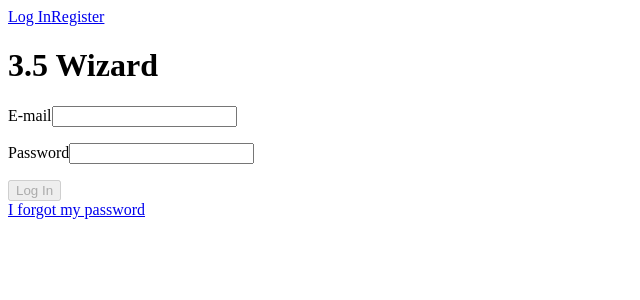
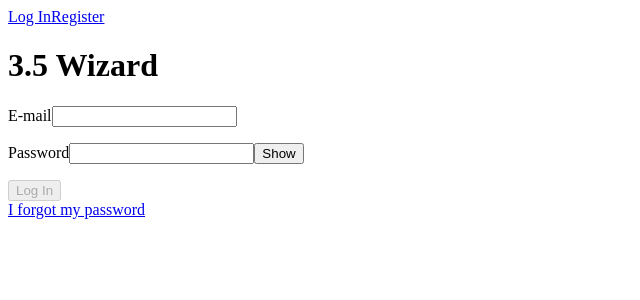
Before and after one commit to pfalzergbr/dnd-legacy-client, a React (Create React App) app: page /login in a window 1280 px wide. Shown: the top 300 px of the page, without its empty margins (0-640 px from the left). Built offline with nearby package versions, Linux system fonts and the light colour scheme.

Commit message:
add first version of show password button

```diff
--- /dev/null
+++ b/src/Hooks/useShowPassword.tsx
@@ -0,0 +1,11 @@
+import {useState} from 'react';
+
+export const useShowPassword = (initial: boolean = false) => {
+  const [isVisible, setIsVisible] = useState(initial)
+
+  const toggleVisible = () => {
+    setIsVisible(!isVisible)
+  }
+
+  return {isVisible, toggleVisible}
+}
--- /dev/null
+++ b/src/Pages/ForgotPassword.tsx
@@ -0,0 +1,6 @@
+
+const ForgotPassword: React.FC = () => {
+  return ( <div></div> );
+}
+
+export default ForgotPassword;
--- a/src/Pages/Login.tsx
+++ b/src/Pages/Login.tsx
@@ -4,6 +4,7 @@ import { yupResolver } from '@hookform/resolvers/yup';
 import * as yup from 'yup';
 import AuthHeader from '../Components/Auth/AuthHeader';
 import AuthTemplate from '../Templates/AuthTemplate';
+import { useShowPassword } from '../Hooks/useShowPassword';
 
 //TODO - Add error message after failed request
 
@@ -30,6 +31,8 @@ const Login: React.FC<LoginProps> = () => {
     mode: 'onTouched'
   });
   const { isValid } = useFormState({ control });
+  const {isVisible, toggleVisible} = useShowPassword(false)
+
   const onSubmit = (data: LoginInputs) => {
     alert(`email: ${data.email}, password: ${data.password}`);
   };
@@ -45,7 +48,8 @@ const Login: React.FC<LoginProps> = () => {
         </div>
         <div className='formControl'>
           <label htmlFor='password'>Password</label>
-          <input type='password' id='password' {...register('password')} />
+          <input type={isVisible ? 'text':'password'} id='password' {...register('password')} />
+          <button onClick={toggleVisible}>Show</button>
           <p role='alert'>{errors.password?.message}</p>
         </div>
         <button disabled={!isValid}>Log In</button>
--- a/src/Pages/Register.tsx
+++ b/src/Pages/Register.tsx
@@ -4,6 +4,7 @@ import * as yup from 'yup';
 import AuthHeader from '../Components/Auth/AuthHeader';
 import AuthTemplate from '../Templates/AuthTemplate';
 import { useValidation } from '../Hooks/useValidation';
+import { useShowPassword } from '../Hooks/useShowPassword';
 import './temp-css.css'
 
 interface RegisterInputs {
@@ -36,7 +37,7 @@ const Register: React.FC = () => {
   const { isValid } = useFormState({ control });
   const watchPassword = watch('password');
   const { validationState: { length, symbol, number, upperCase, lowerCase} } = useValidation(watchPassword);
-
+  const {isVisible, toggleVisible} = useShowPassword(false)
 
   const onSubmit = (data: RegisterInputs) => {
     alert(`email: ${data.email}, password: ${data.password}`);
@@ -53,7 +54,8 @@ const Register: React.FC = () => {
         </div>
         <div className='formControl'>
           <label htmlFor='password'>Create Password</label>
-          <input type='password' id='password' {...register('password')} />
+          <input type={isVisible ? 'text':'password'} id='password' {...register('password')} />
+          <button onClick={toggleVisible}>Show</button>
           {/* <p role='alert'>{errors.password?.message}</p> */}
           <ul>
             <li className={length ? 'verified' : ''}>At least 8 characters</li>
```
